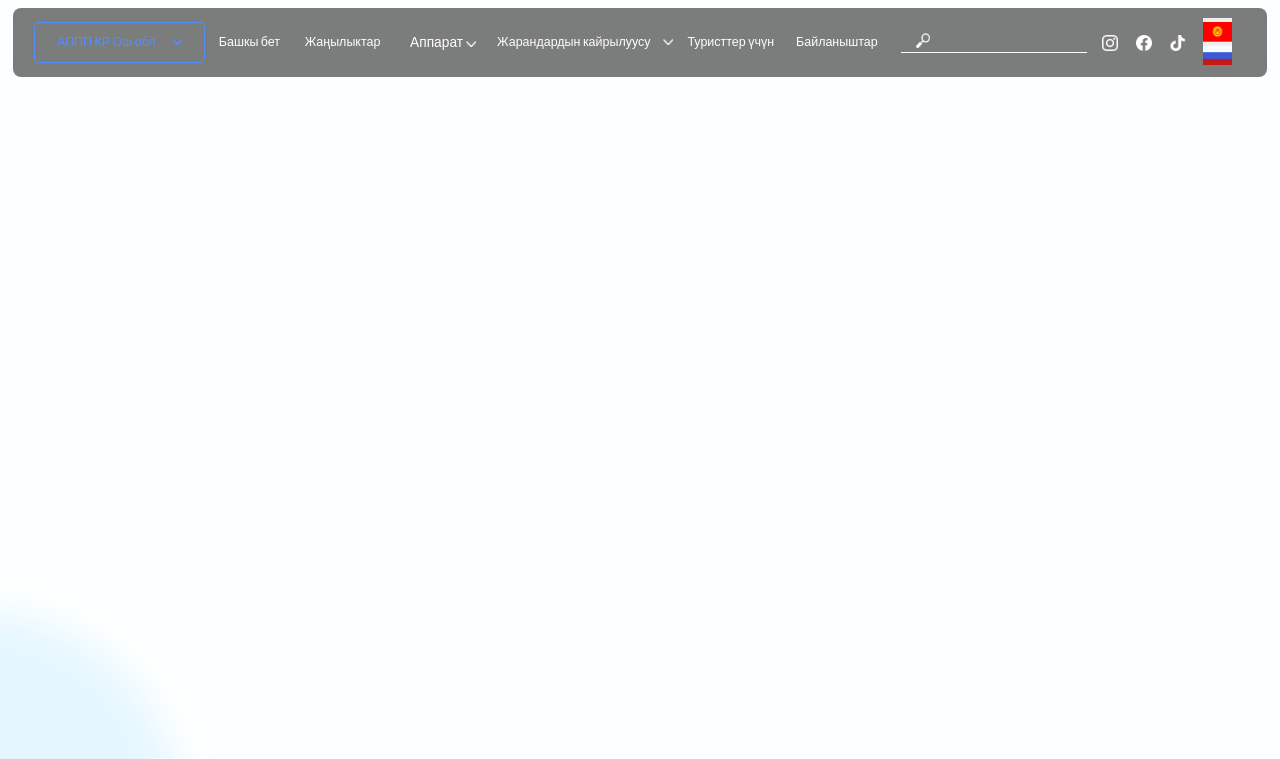
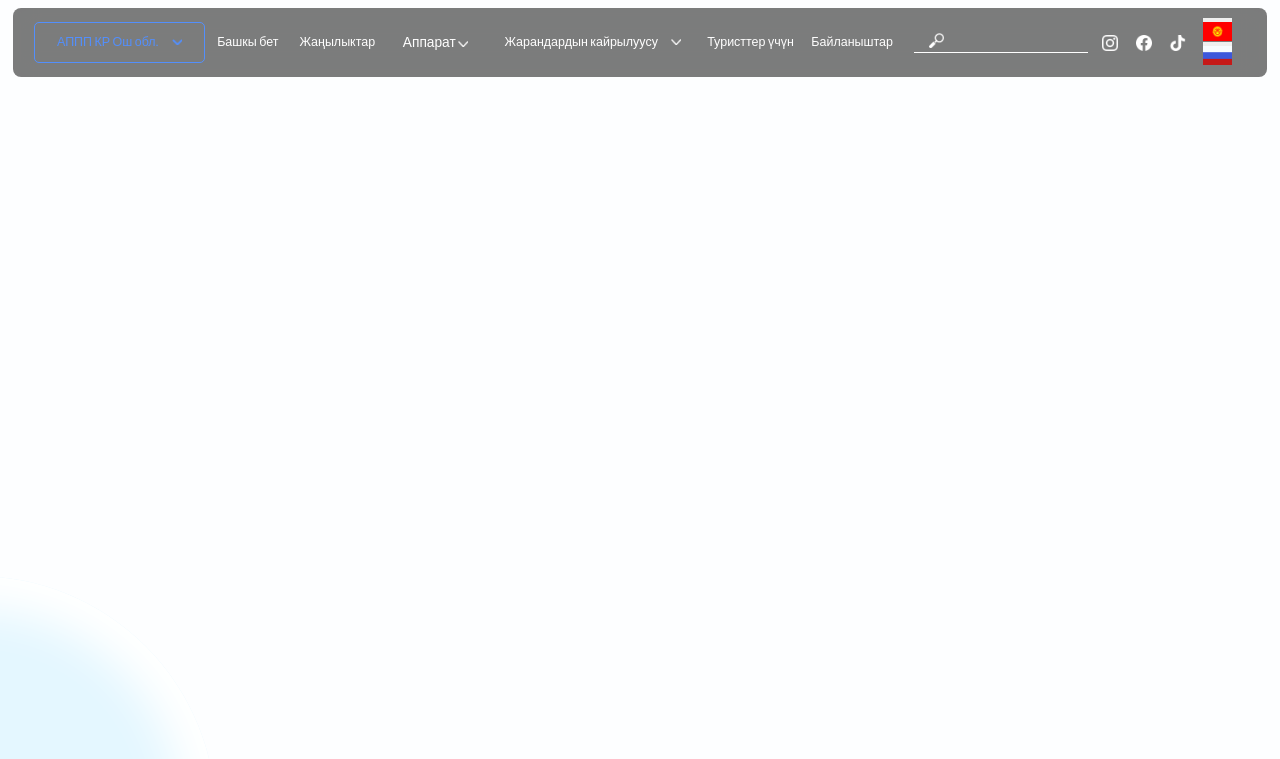
Before and after one commit to bezbak/gos_zakaz, a Django app: template templates/maps.html in a window 1280 px wide. Shown: the top 759 px of the page. Run offline with Django 4.2, Linux system fonts and the light colour scheme; the template is opened without the code that fills it, so the values that code supplies are empty; some libraries are stand-ins or nearby versions.

Commit message:
test push

```diff
--- a/templates/includes/footer.html
+++ b/templates/includes/footer.html
@@ -16,7 +16,7 @@
       <a class="footerItems__links" href="{% url 'index' %}">{% trans "Башкы бет" %}</a>
       <a class="footerItems__links" href="{% url 'all_news' %}">{% trans "Жаңылыктар" %}</a>
       <a class="footerItems__links" href="{% url 'corruption' %}">{% trans "Коррупцияга каршы маалымат" %}</a>
-      <a class="footerItems__links" href="{% url 'policy' %}">{% trans "Купуялуулук саясаты" %}</a>
+      {% comment %} <a class="footerItems__links" href="{% url 'policy' %}">{% trans "Купуялуулук саясаты" %}</a> {% endcomment %}
       {% comment %} <a class="footerItems__links" href="#">ПП Ошской области</a> {% endcomment %}
     </div>
     <div class="flexParent__items itemsLinks footerItems">
--- a/templates/includes/header.html
+++ b/templates/includes/header.html
@@ -29,7 +29,7 @@
       </div>
     </div>
 
-    <div href="#" class="header__menu-links adaps" style="font-size: calc((1vh + 1vw) * 0.6);" id="oso" >
+    <div href="#" clss="header__menu-links adaps" style="font-size: calc((1vh + 1vw) * 0.6);" id="oso" >
 
       {% trans "Жарандардын кайрылуусу" %}
       <img src="{% static 'allimages/Vector fff.png'%}" alt="">
```
Also changed, not shown: apps/pages/migrations/0001_initial.py (added).
